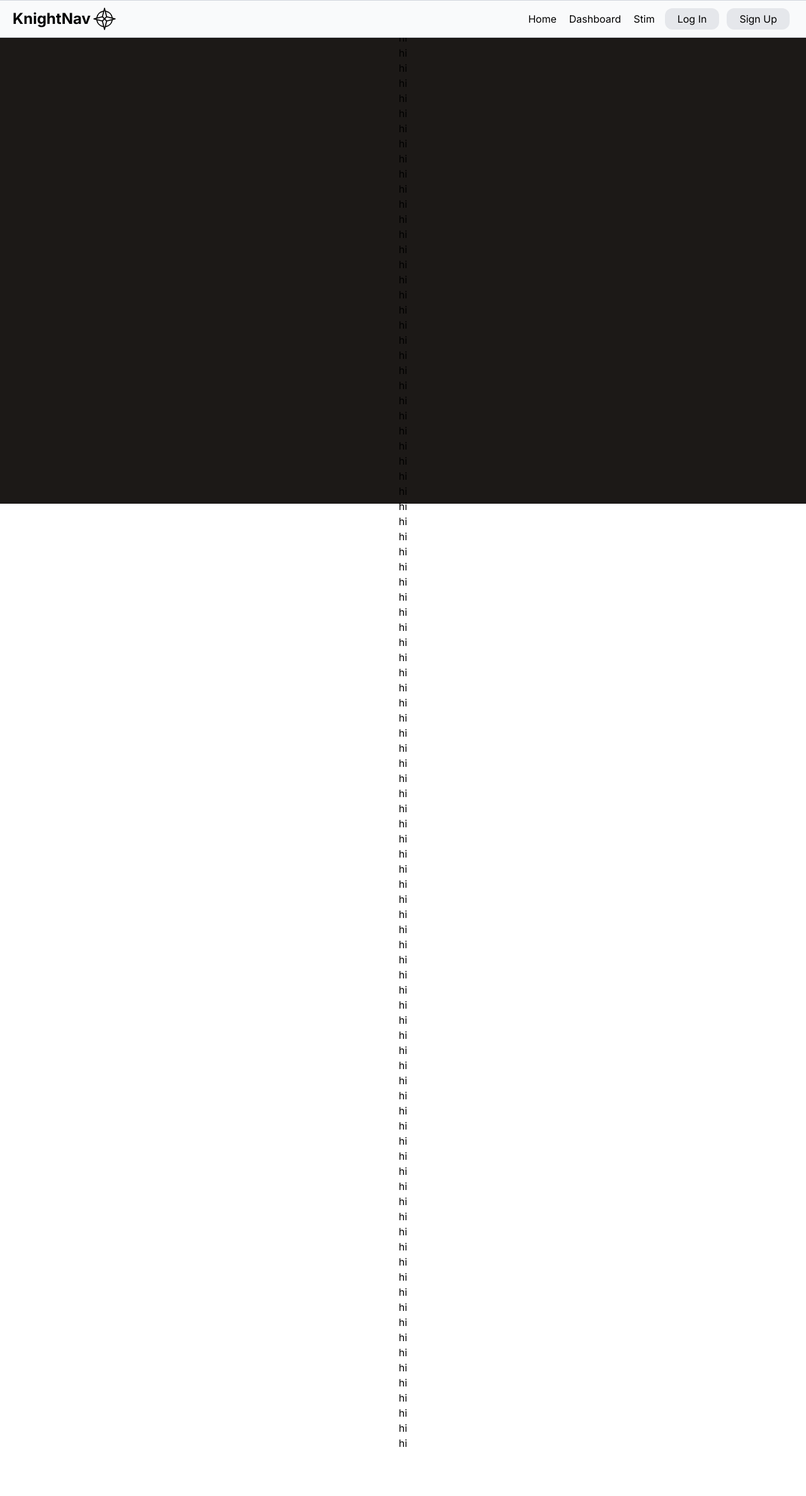
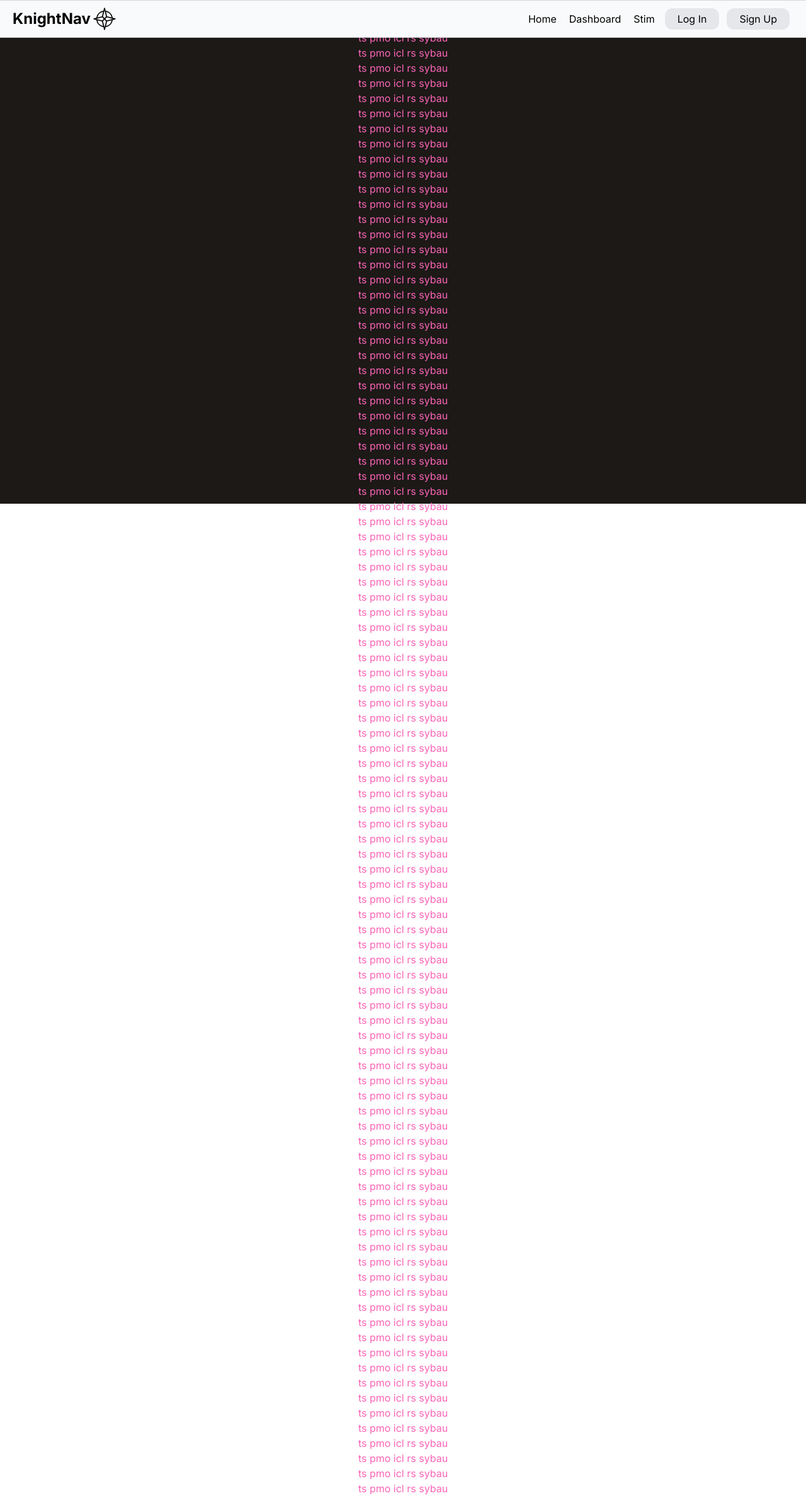
Before and after one commit to NotGuneet993/mern-proj, a React (Vite) app in the folder frontend/: page /dashboard in a window 1280 px wide. Shown: the whole page at 63% size. Before the commit the page ends 2304 px from the top, so only its background shows below. Built offline with nearby package versions, Linux system fonts and the light colour scheme; no server answers.

Commit message:
testing post

```diff
--- /dev/null
+++ b/frontend/src/components/LogInComps.tsx
@@ -0,0 +1,78 @@
+import { FormEvent, useState, useEffect } from "react";
+
+const API_URL = import.meta.env.VITE_API_URL;
+
+export default function LogInComps() {
+
+    const [ user, setUser ] = useState('');
+    const [ password, setPassword ] = useState('');
+    const [isSubmitting, setIsSubmitting] = useState(false);
+
+    const onSubmit = (e: FormEvent) => {
+        e.preventDefault();
+
+        if (user && password) {
+            setIsSubmitting(true);
+        }
+    }
+
+    const loginRequest = async () => {
+        try {
+            const res = await fetch(`${API_URL}/users/login`, {
+                method: "POST",
+                headers: {
+                    "Content-Type": "application/json"
+                },
+                body: JSON.stringify({ user, password }),
+            });
+
+            if (!res.ok) {
+                throw new Error("Login failed");
+            }
+
+            const data = await res.json();
+            console.log("Login success:", data);
+
+        } catch (error) {
+            console.error("Error logging in:", error);
+        } finally {
+            setIsSubmitting(false);
+        }
+    };
+
+    useEffect(() => {
+        if (isSubmitting) return;
+        loginRequest();
+
+    }, [isSubmitting]);
+
+    const updateUser = ({ target: { value }} : React.ChangeEvent<HTMLInputElement>) => {
+        setUser(value);
+    }
+
+    const updatePassword = ({ target: { value }} : React.ChangeEvent<HTMLInputElement>) => {
+        setPassword(value);
+    }
+
+    return (
+        <form>
+            <h2 className="text-5xl m-1">Log In</h2>
+
+            <label></label>
+            <input name='email' value={user} onChange={updateUser} autoComplete="off"
+            className="border-2 border-gray-400 m-1 rounded-3xl px-3 py-1 w-[20vw]"/>
+
+            <input name='password' type="password" value={password} onChange={updatePassword}
+            className="border-2 border-gray-400 m-1 rounded-3xl px-3 py-1 w-[20vw]"/>
+
+            <br />
+
+            <button
+                className='border-1 border-gray-300 px-2 cursor-pointer mmx-2 my-3 py-1 w-[20vw]'
+                type='submit'
+                onClick={onSubmit}
+            >{isSubmitting ? "Logging in..." : "Log In"}</button>
+
+        </form>
+    );
+}
--- a/frontend/src/pages/DashboardPage.tsx
+++ b/frontend/src/pages/DashboardPage.tsx
@@ -1,103 +1,106 @@
 export default function DashboardPage() {
 
     return (
-        <div className="text-center">
-            <p>hi</p>
-            <p>hi</p>
-            <p>hi</p>
-            <p>hi</p>
-            <p>hi</p>
-            <p>hi</p>
-            <p>hi</p>
-            <p>hi</p>
-            <p>hi</p>
-            <p>hi</p>
-            <p>hi</p>
-            <p>hi</p>
-            <p>hi</p>
-            <p>hi</p>
-            <p>hi</p>
-            <p>hi</p>
-            <p>hi</p>
-            <p>hi</p>
-            <p>hi</p>
-            <p>hi</p>
-            <p>hi</p>
-            <p>hi</p>
-            <p>hi</p>
-            <p>hi</p>
-            <p>hi</p>
-            <p>hi</p>
-            <p>hi</p>
-            <p>hi</p>
-            <p>hi</p>
-            <p>hi</p>
-            <p>hi</p>
-            <p>hi</p>
-            <p>hi</p>
-            <p>hi</p>
-            <p>hi</p>
-            <p>hi</p>
-            <p>hi</p>
-            <p>hi</p>
-            <p>hi</p>
-            <p>hi</p>
-            <p>hi</p>
-            <p>hi</p>
-            <p>hi</p>
-            <p>hi</p>
-            <p>hi</p>
-            <p>hi</p>
-            <p>hi</p>
-            <p>hi</p>
-            <p>hi</p>
-            <p>hi</p>
-            <p>hi</p>
-            <p>hi</p>
-            <p>hi</p>
-            <p>hi</p>
-            <p>hi</p>
-            <p>hi</p>
-            <p>hi</p>
-            <p>hi</p>
-            <p>hi</p>
-            <p>hi</p>
-            <p>hi</p>
-            <p>hi</p>
-            <p>hi</p>
-            <p>hi</p>
-            <p>hi</p>
-            <p>hi</p>
-            <p>hi</p>
-            <p>hi</p>
-            <p>hi</p>
-            <p>hi</p>
-            <p>hi</p>
-            <p>hi</p>
-            <p>hi</p>
-            <p>hi</p>
-            <p>hi</p>
-            <p>hi</p>
-            <p>hi</p>
-            <p>hi</p>
-            <p>hi</p>
-            <p>hi</p>
-            <p>hi</p>
-            <p>hi</p>
-            <p>hi</p>
-            <p>hi</p>
-            <p>hi</p>
-            <p>hi</p>
-            <p>hi</p>
-            <p>hi</p>
-            <p>hi</p>
-            <p>hi</p>
-            <p>hi</p>
-            <p>hi</p>
-            <p>hi</p>
-            <p>hi</p>
-            <p>hi</p>
-            <p>hi</p>
+        <div className="text-center text-pink-400">
+            <p>ts pmo icl rs sybau</p>
+            <p>ts pmo icl rs sybau</p>
+            <p>ts pmo icl rs sybau</p>
+            <p>ts pmo icl rs sybau</p>
+            <p>ts pmo icl rs sybau</p>
+            <p>ts pmo icl rs sybau</p>
+            <p>ts pmo icl rs sybau</p>
+            <p>ts pmo icl rs sybau</p>
+            <p>ts pmo icl rs sybau</p>
+            <p>ts pmo icl rs sybau</p>
+            <p>ts pmo icl rs sybau</p>
+            <p>ts pmo icl rs sybau</p>
+            <p>ts pmo icl rs sybau</p>
+            <p>ts pmo icl rs sybau</p>
+            <p>ts pmo icl rs sybau</p>
+            <p>ts pmo icl rs sybau</p>
+            <p>ts pmo icl rs sybau</p>
+            <p>ts pmo icl rs sybau</p>
+            <p>ts pmo icl rs sybau</p>
+            <p>ts pmo icl rs sybau</p>
+            <p>ts pmo icl rs sybau</p>
+            <p>ts pmo icl rs sybau</p>
+            <p>ts pmo icl rs sybau</p>
+            <p>ts pmo icl rs sybau</p>
+            <p>ts pmo icl rs sybau</p>
+            <p>ts pmo icl rs sybau</p>
+            <p>ts pmo icl rs sybau</p>
+            <p>ts pmo icl rs sybau</p>
+            <p>ts pmo icl rs sybau</p>
+            <p>ts pmo icl rs sybau</p>
+            <p>ts pmo icl rs sybau</p>
+            <p>ts pmo icl rs sybau</p>
+            <p>ts pmo icl rs sybau</p>
+            <p>ts pmo icl rs sybau</p>
+            <p>ts pmo icl rs sybau</p>
+            <p>ts pmo icl rs sybau</p>
+            <p>ts pmo icl rs sybau</p>
+            <p>ts pmo icl rs sybau</p>
+            <p>ts pmo icl rs sybau</p>
+            <p>ts pmo icl rs sybau</p>
+            <p>ts pmo icl rs sybau</p>
+            <p>ts pmo icl rs sybau</p>
+            <p>ts pmo icl rs sybau</p>
+            <p>ts pmo icl rs sybau</p>
+            <p>ts pmo icl rs sybau</p>
+            <p>ts pmo icl rs sybau</p>
+            <p>ts pmo icl rs sybau</p>
+            <p>ts pmo icl rs sybau</p>
+            <p>ts pmo icl rs sybau</p>
+            <p>ts pmo icl rs sybau</p>
+            <p>ts pmo icl rs sybau</p>
+            <p>ts pmo icl rs sybau</p>
+            <p>ts pmo icl rs sybau</p>
+            <p>ts pmo icl rs sybau</p>
+            <p>ts pmo icl rs sybau</p>
+            <p>ts pmo icl rs sybau</p>
+            <p>ts pmo icl rs sybau</p>
+            <p>ts pmo icl rs sybau</p>
+            <p>ts pmo icl rs sybau</p>
+            <p>ts pmo icl rs sybau</p>
+            <p>ts pmo icl rs sybau</p>
+            <p>ts pmo icl rs sybau</p>
+            <p>ts pmo icl rs sybau</p>
+            <p>ts pmo icl rs sybau</p>
+            <p>ts pmo icl rs sybau</p>
+            <p>ts pmo icl rs sybau</p>
+            <p>ts pmo icl rs sybau</p>
+            <p>ts pmo icl rs sybau</p>
+            <p>ts pmo icl rs sybau</p>
+            <p>ts pmo icl rs sybau</p>
+            <p>ts pmo icl rs sybau</p>
+            <p>ts pmo icl rs sybau</p>
+            <p>ts pmo icl rs sybau</p>
+            <p>ts pmo icl rs sybau</p>
+            <p>ts pmo icl rs sybau</p>
+            <p>ts pmo icl rs sybau</p>
+            <p>ts pmo icl rs sybau</p>
+            <p>ts pmo icl rs sybau</p>
+            <p>ts pmo icl rs sybau</p>
+            <p>ts pmo icl rs sybau</p>
+            <p>ts pmo icl rs sybau</p>
+            <p>ts pmo icl rs sybau</p>
+            <p>ts pmo icl rs sybau</p>
+            <p>ts pmo icl rs sybau</p>
+            <p>ts pmo icl rs sybau</p>
+            <p>ts pmo icl rs sybau</p>
+            <p>ts pmo icl rs sybau</p>
+            <p>ts pmo icl rs sybau</p>
+            <p>ts pmo icl rs sybau</p>
+            <p>ts pmo icl rs sybau</p>
+            <p>ts pmo icl rs sybau</p>
+            <p>ts pmo icl rs sybau</p>
+            <p>ts pmo icl rs sybau</p>
+            <p>ts pmo icl rs sybau</p>
+            <p>ts pmo icl rs sybau</p>
+            <p>ts pmo icl rs sybau</p>
+            <p>ts pmo icl rs sybau</p>
+            <p>ts pmo icl rs sybau</p>
+            <p>ts pmo icl rs sybau</p>
         </div>
     );
 }
--- a/frontend/src/pages/LoginPage.tsx
+++ b/frontend/src/pages/LoginPage.tsx
@@ -1,10 +1,12 @@
+import LogInComps from "../components/LogInComps";
+
 export default function LoginPage() {
 
     return (
         <div className="bg-stone-900 flex h-screen items-center justify-center">
             <div className="flex w-3/5 h-1/2 bg-stone-50">
                 <div className="flex w-1/2 justify-between items-center p-4">
-                    login ts
+                    <LogInComps />
                 </div>
                 <div className="flex w-1/2 justify-between items-center p-4">
                     sign up ts
```
